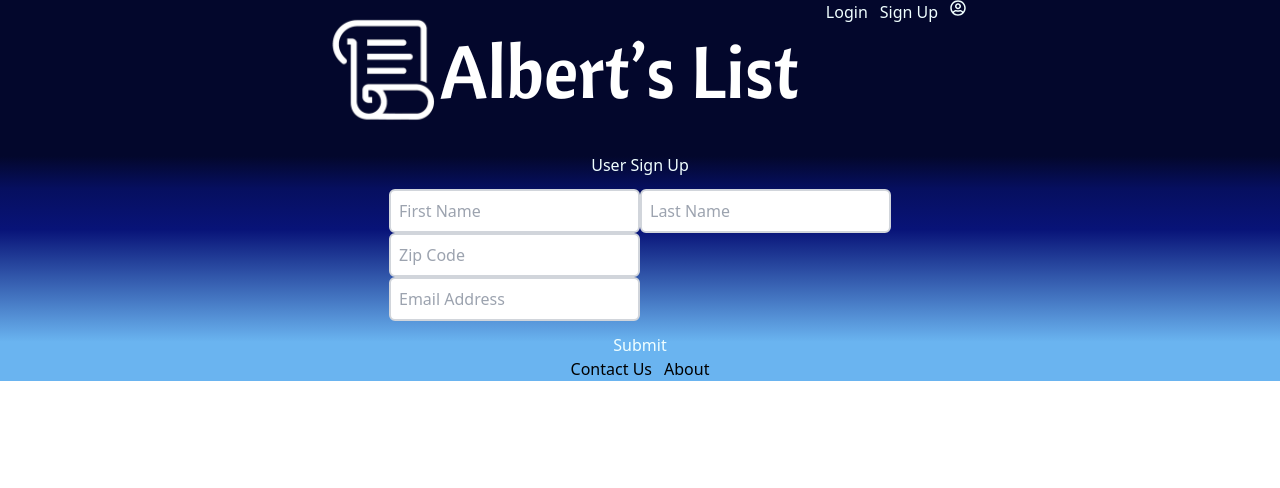
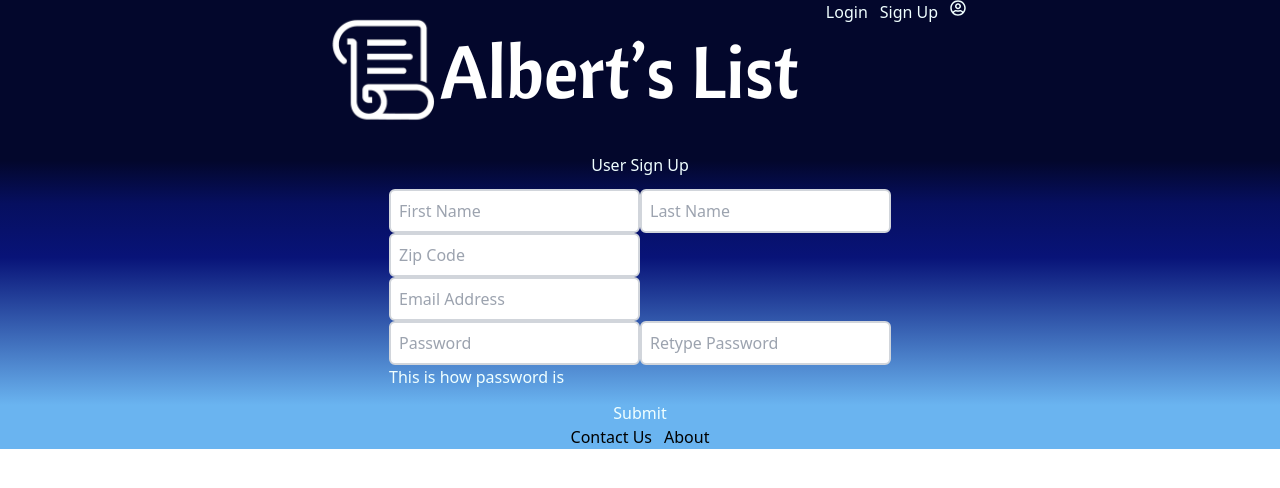
Before and after one commit to weedguetmildort/booking_web_app, a React (Create React App) app in the folder client/: page /signup in a window 1280 px wide. Shown: the top 488 px of the page. Built offline with nearby package versions, Linux system fonts and the light colour scheme.

Commit message:
Password fields added

```diff
--- a/client/src/components/UserSignUp.js
+++ b/client/src/components/UserSignUp.js
@@ -5,7 +5,14 @@ import * as Yup from "yup";
 const UserSignUp = () => {
   return (
     <Formik
-      initialValues={{ firstName: "", lastName: "", email: "", zipCode: "" }}
+      initialValues={{
+        firstName: "",
+        lastName: "",
+        email: "",
+        zipCode: "",
+        password: "",
+        retypePassword: "",
+      }}
       validationSchema={Yup.object({
         firstName: Yup.string()
           .max(15, "Must be 15 characters or less")
@@ -17,6 +24,12 @@ const UserSignUp = () => {
         zipCode: Yup.string()
           .matches(/^[0-9]{5}$/, "Must be a valid zip code")
           .required("Required"),
+        password: Yup.string()
+          .min(8, "Password must be at least 8 characters")
+          .required("Password is required"),
+        retypePassword: Yup.string()
+          .oneOf([Yup.ref("password"), null], "Passwords must match")
+          .required("Retype Password is required"),
       })}
       onSubmit={(values, { setSubmitting }) => {
         setTimeout(() => {
@@ -77,6 +90,36 @@ const UserSignUp = () => {
             ) : null}
           </div>
 
+          <div>
+            <div>
+              <div>
+                <input
+                  id="password"
+                  type="password"
+                  {...formik.getFieldProps("password")}
+                  className="custom-border"
+                  placeholder="Password"
+                />
+                {formik.touched.password && formik.errors.password ? (
+                  <div>{formik.errors.password}</div>
+                ) : null}
+
+                <input
+                  id="retypePassword "
+                  type="retypePassword "
+                  {...formik.getFieldProps("retypePassword ")}
+                  className="custom-border"
+                  placeholder="Retype Password"
+                />
+                {formik.touched.retypePassword &&
+                formik.errors.retypePassword ? (
+                  <div>{formik.errors.retypePassword}</div>
+                ) : null}
+              </div>
+            </div>
+            <div>This is how password is</div>
+          </div>
+
           <div className="flex items-center justify-center pt-3">
             <button type="submit">Submit</button>
           </div>
```
